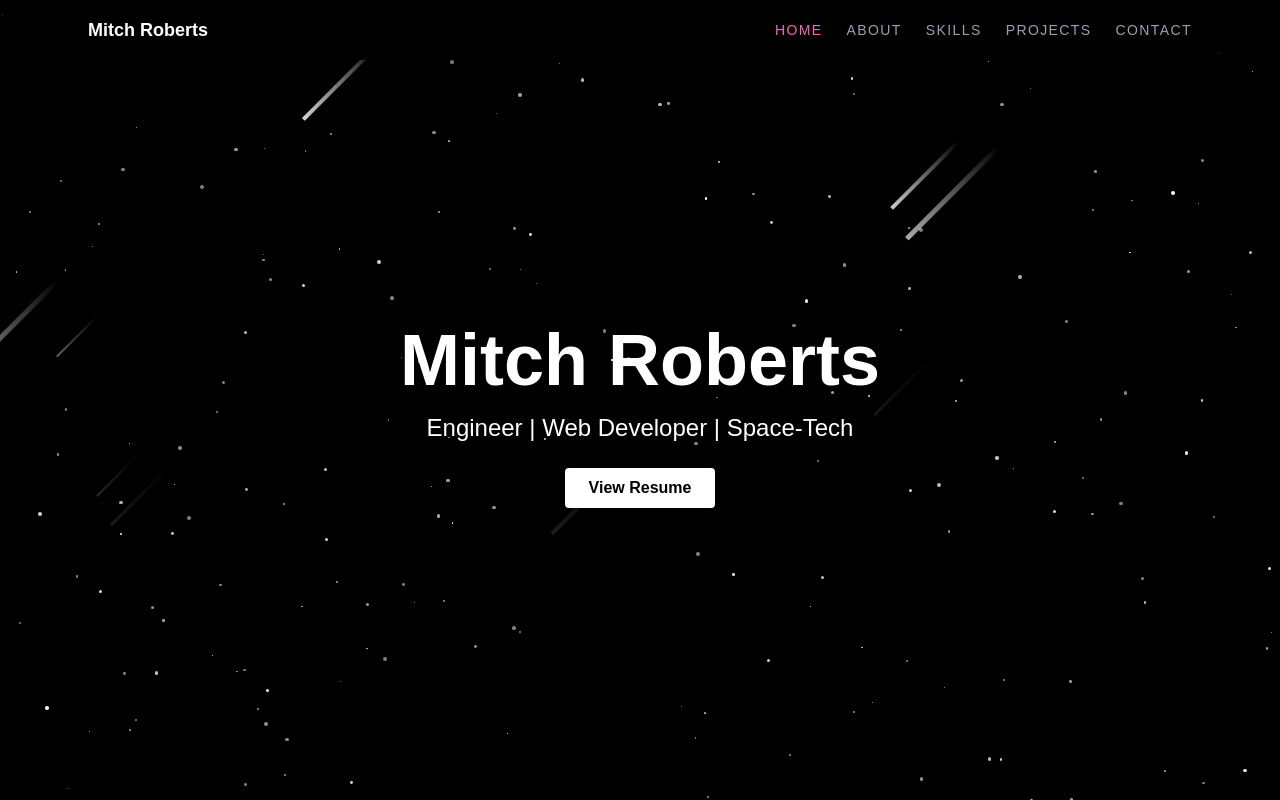
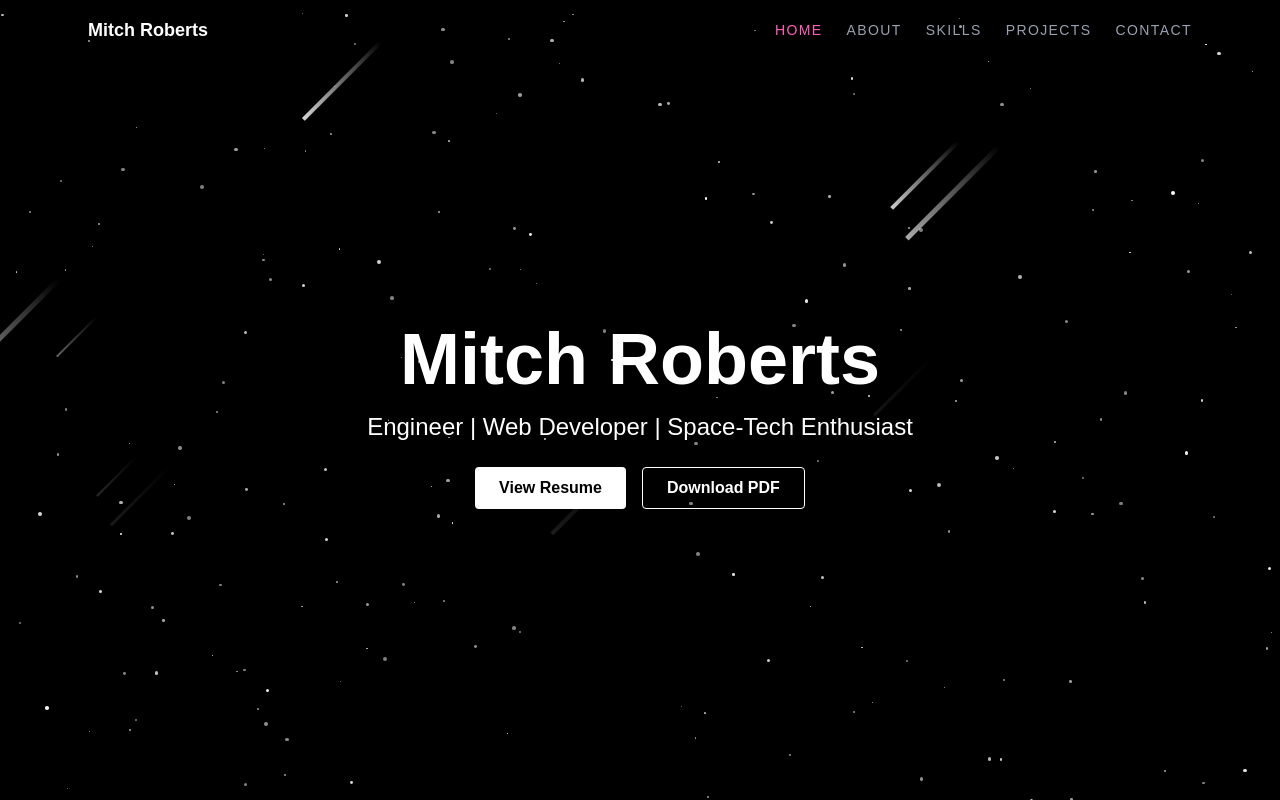
Before and after one commit to MitchRoberts/Portfoio, a Next.js app: page / in a window 1280 px wide. Built offline with nearby package versions, Linux system fonts and the light colour scheme.

Commit message:
"Working PDF viewer"

```diff
--- a/src/app/page.tsx
+++ b/src/app/page.tsx
@@ -18,7 +18,7 @@ const allProjects = [
     slug: "munstar-1",
     title: "MUNStar-1 Communications",
     description: "Designed and implemented the satellite's internal and external communication systems using UART, RS-485, and I2C.",
-    tech: ["VHDL", "UART", "C", "Embedded"],
+    tech: ["VHDL", "UART", "C", "Python", "Embedded"],
   },
   {
     slug: "appartment",
@@ -54,7 +54,7 @@ export default function Page() {
 
   return (
     <div className="relative bg-black text-white min-h-screen overflow-hidden">
-      <div className="fixed inset-0 z-0 pointer-events-none">
+      <div className="fixed inset-0 z-50 pointer-events-none">
         <StarBackground />
       </div>
       <div className="relative z-10">
--- a/src/components/projects/APPartmentProject.tsx
+++ b/src/components/projects/APPartmentProject.tsx
@@ -8,10 +8,24 @@ export default function APPartmentProject({ onBack }: APPartmentProjectProps) {
 	return (
 		<section className='max-w-5xl mx-auto px-6 py-20'>
 			<button onClick={onBack} className="text-sm text-gray-400 hover:text-white mb-6">
-        ← Back to Projects
-      </button>
+				← Back to Projects
+			</button>
 
 			<h2 className='text-4xl font-bold mb-4'>APPartment Rental Management Hub</h2>
+
+			<p className="text-gray-300 mb-6 text-lg leading-relaxed">
+			  APPartment is a responsive web platform designed to streamline rental property management. Landlords can create listings
+				with photos, set rental details, and view tenant applications. Tenants can browse nearby properties, request viewing appointments,
+				and communicate with landlords via an integrated messaging system.
+			</p>
+			<p className="text-gray-300 mb-6 text-lg leading-relaxed">
+				The app includes user authentication, role-based dashboards, tenant-landlord assignment, appointment scheduling,
+				rating/review systems, and Firebase-backed real-time updates. Future expansions include push notifications and mobile app support.
+			</p>
+			<p className="text-gray-300 mb-6 text-lg leading-relaxed">
+				Currently, the websit is still under development, but the core features are implemented, and has been deployed for internal testing with
+				potential investors. Constructive feedback will be given, and implemented to improve user experience, functionality, and look of the website.
+			</p>
 
 		</section>
 	)
--- a/src/components/projects/MUNStarProject.tsx
+++ b/src/components/projects/MUNStarProject.tsx
@@ -13,14 +13,14 @@ export default function MUNStarProject({ onBack }: MUNStarProjectProps) {
 
       <h2 className="text-4xl font-bold mb-4">MUNStar-1 Communications</h2>
       <p className="text-gray-300 mb-6 text-lg leading-relaxed">
-        As lead for the communications subsystem of the MUNStar-1 CubeSat, I designed and implemented
-        the satellite’s internal and external communication architecture. This included developing UART and
-        RS-485-based interfaces between subsystems and creating reliable downlink protocols for ground communication.
+        The MUNStar-1 project is a student lead satellite team that in charge of providing a satellite to the Canadian Space Agency for the Cubics innioative.
+        MUN is one of the several Canadian universities taking part in this program, witch each satellite having their own unique payload. the MUNStar-1 satellite
+        will be used by oceanographers to determine different ocean chararisitics such as sea ice levels and more
       </p>
 
       <div className="mb-6">
         <Image
-          src="/images/munstar-diagram.png"
+          src="/images/munstar-1-remder.png"
           alt="MUNStar Communication Diagram"
           width={1000}
           height={600}
@@ -28,8 +28,14 @@ export default function MUNStarProject({ onBack }: MUNStarProjectProps) {
         />
       </div>
 
+      <p className="text-gray-300 mb-6 text-lg leading-relaxed">
+        As the team lead for the communications subsystem of the MUNStar-1 CubeSat, I designed and implemented
+        the satellite’s internal and external communication architecture. This included developing UART and
+        RS-485-based interfaces between subsystems and creating reliable downlink protocols for ground communication.
+      </p>
+
       <p className="text-gray-300 mb-6 text-lg">
-        All firmware was developed in VHDL and C, tested using ModelSim, and deployed to ZedBoard prototypes.
+        All firmware was developed in VHDL and C, tested using AMDs Vivado software, and deployed to ZedBoard prototypes.
         CRC32, erasure coding, and telemetry packetization were implemented to improve link reliability.
       </p>
 
--- a/src/components/sections/HomeSection.tsx
+++ b/src/components/sections/HomeSection.tsx
@@ -1,14 +1,54 @@
+'use client';
+import { useState } from 'react';
+
 export default function HomeSection() {
+  const [showResume, setShowResume] = useState(false);
+
   return (
-    <section className="h-[80vh] flex flex-col items-center justify-center text-center">
+    <section className="h-[80vh] flex flex-col items-center justify-center text-center relative z-10">
       <h1 className="text-5xl md:text-7xl font-bold mb-4">Mitch Roberts</h1>
-      <p className="text-xl md:text-2xl mb-6">Engineer | Web Developer | Space-Tech</p>
-      <a
-        href="/resume.pdf"
-        className="bg-white text-black font-semibold py-2 px-6 rounded hover:bg-gray-200 transition"
-      >
-        View Resume
-      </a>
+      <p className="text-xl md:text-2xl mb-6">Engineer | Web Developer | Space-Tech Enthusiast</p>
+      <div className="flex gap-4">
+        <button
+          onClick={() => setShowResume(true)}
+          className="bg-white text-black font-semibold py-2 px-6 rounded hover:bg-gray-200 transition"
+        >
+          View Resume
+        </button>
+        <a
+          href="/resume.pdf"
+          download
+          className="border border-white text-white font-semibold py-2 px-6 rounded hover:bg-white hover:text-black transition"
+        >
+          Download PDF
+        </a>
+      </div>
+
+      {showResume && (
+        <div className="fixed inset-0 z-40 flex items-center justify-center bg-black/80 backdrop-blur-sm">
+          <div className="relative w-full max-w-5xl h-[90vh] bg-white rounded-lg overflow-hidden shadow-lg">
+            <object
+              data="/resume.pdf"
+              type="application/pdf"
+              className="w-full h-full"
+            >
+              <p className="text-black p-4 text-center">
+                Your browser does not support embedded PDFs.{' '}
+                <a href="/resume.pdf" target="_blank" className="underline text-blue-600">
+                  Download it here.
+                </a>
+              </p>
+            </object>
+
+            <button
+              onClick={() => setShowResume(false)}
+              className="absolute top-3 right-3 bg-black text-white px-3 py-1 rounded hover:bg-white hover:text-black transition"
+            >
+              ✕
+            </button>
+          </div>
+        </div>
+      )}
     </section>
   );
 }
```
Also changed, not shown: 2 other files (tests, documents, lock files or other folders).
